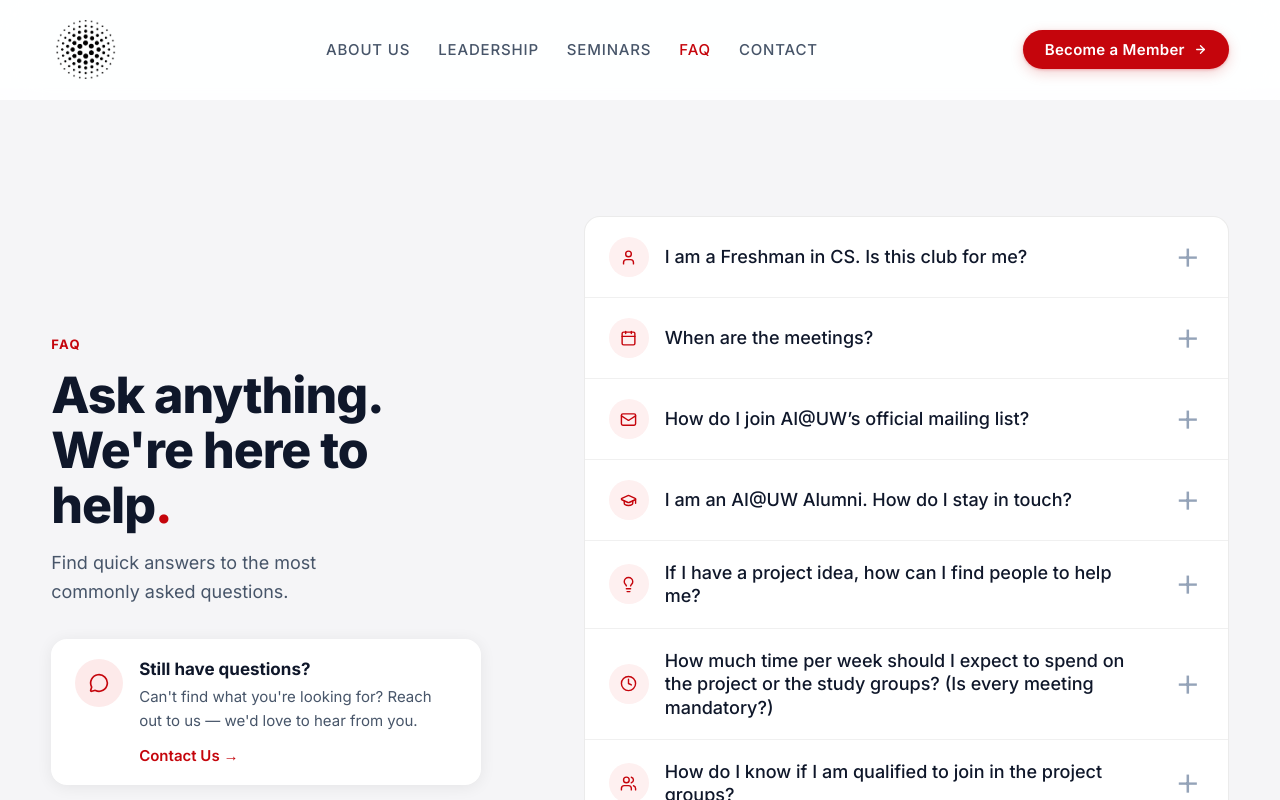
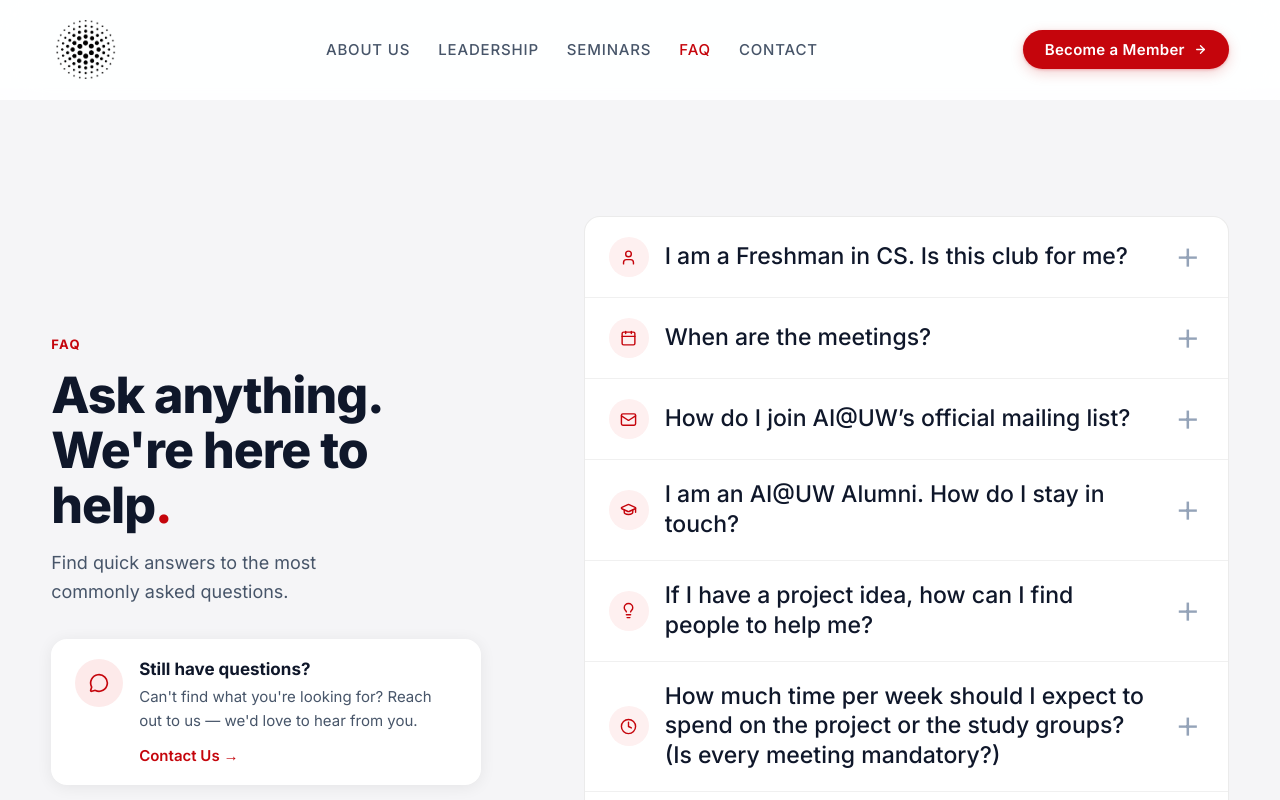
Before and after one commit to aiclubuwmadison/aiclubuwmadison.github.io, a React (Vite) app: page /involvement in a window 1280 px wide. Shown: the top 800 px of the page. Built offline with nearby package versions, Linux system fonts and the light colour scheme.

Commit message:
style: bump FAQ question font size to 23px

```diff
--- a/src/components/Involvement.css
+++ b/src/components/Involvement.css
@@ -172,7 +172,7 @@
 
 .atmos-faq-q {
   font-family: var(--atmos-sans);
-  font-size: 18px;
+  font-size: 23px;
   font-weight: 500;
   color: var(--atmos-ink);
   line-height: 1.3;
```
